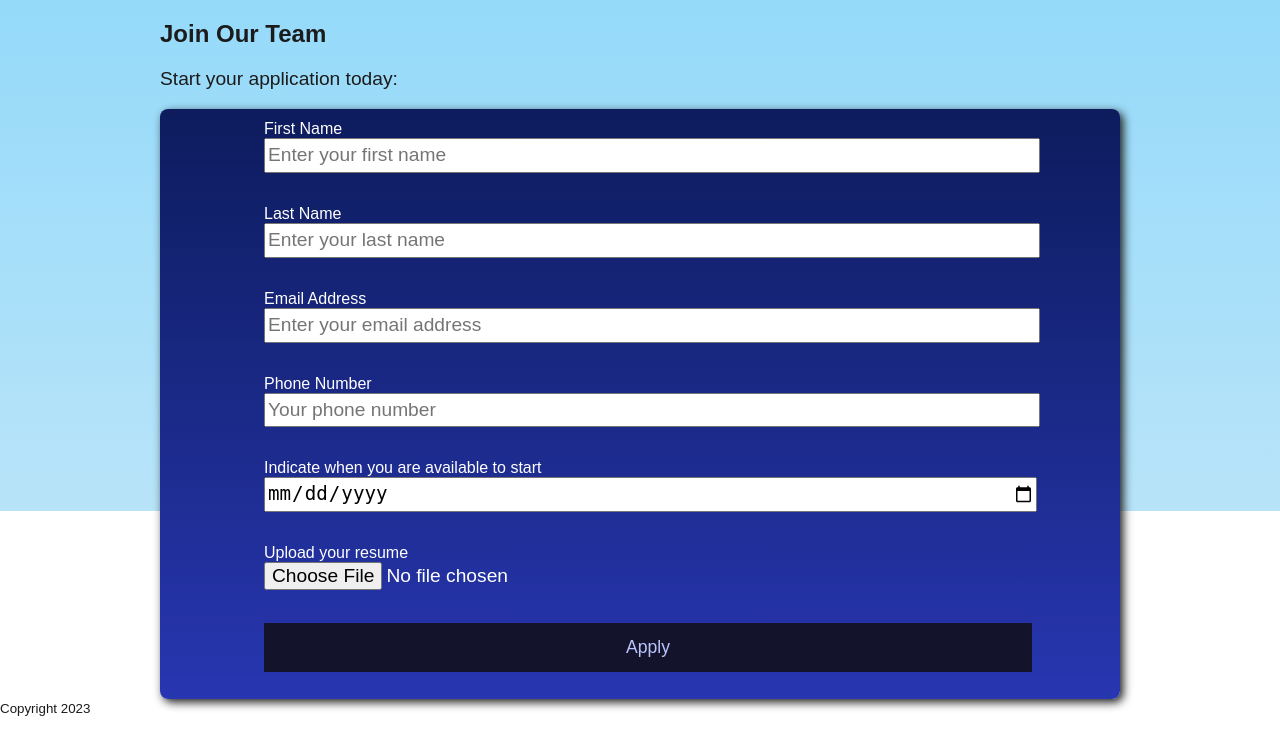
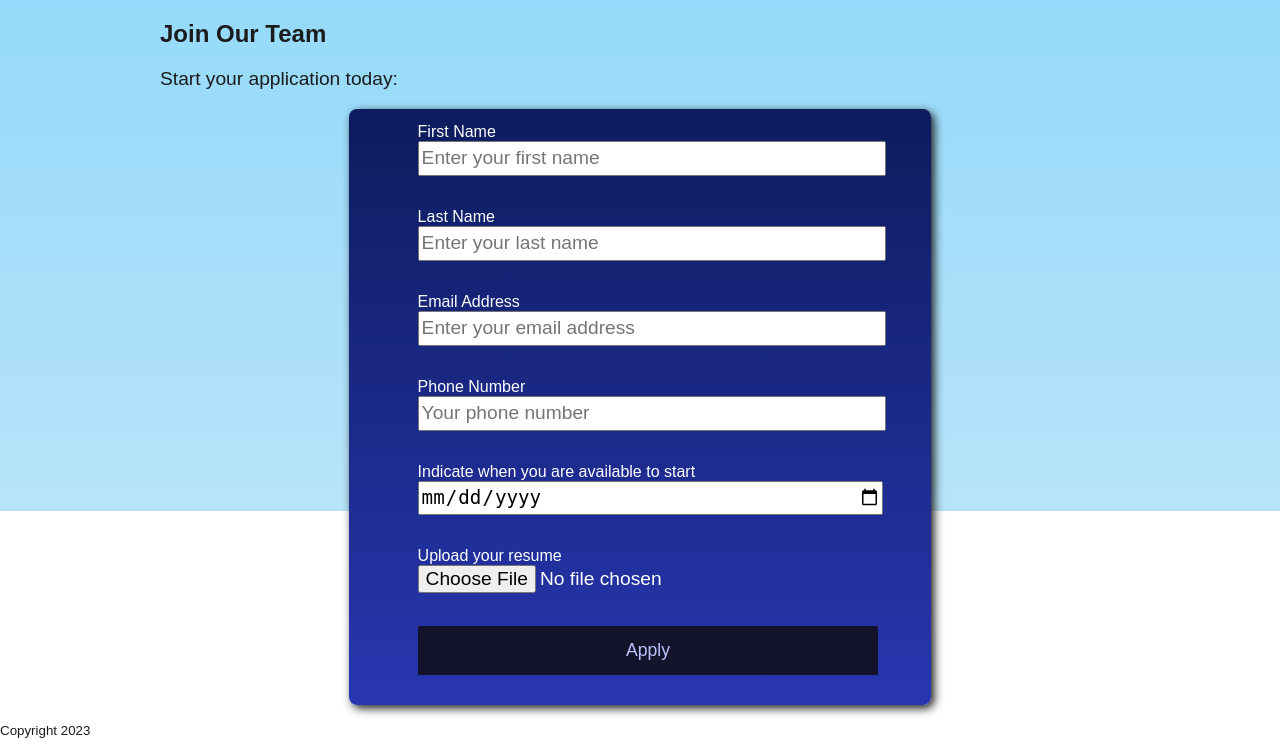
Before and after one commit to ImpendingKataclysm/company_website_demo, a Django app: page /careers/ in a window 1280 px wide. Shown: the part 289-1028 px from the top of the page. Before the commit the page ends 1005 px from the top, so only its background shows below. Run offline with Django 4.2, Linux system fonts and the light colour scheme.

Commit message:
Adjusted the Careers page layout

```diff
--- a/main_site/static/main/css/style.css
+++ b/main_site/static/main/css/style.css
@@ -150,8 +150,8 @@
 
 .input-form header {
     background: transparent;
-    text-align: center;
-    max-width: 100%;
+    max-width: 80%;
+    margin: auto;
 }
 
 .form-row {
--- a/templates/main/careers.html
+++ b/templates/main/careers.html
@@ -4,9 +4,10 @@
 {% block title %}Careers{% endblock %}
 
 {% block content %}
+    <section>
         <h2>Join Our Team</h2>
         <p>Start your application today:</p>
-    <div class="card">
+        <div class="input-form card">
             <form
                 method="POST"
                 action="{% url 'main:careers' %}"
@@ -43,4 +44,5 @@
                 </div>
             </form>
         </div>
+    </section>
 {% endblock %}
```
Lines whose indentation alone changed are shown as unchanged.
